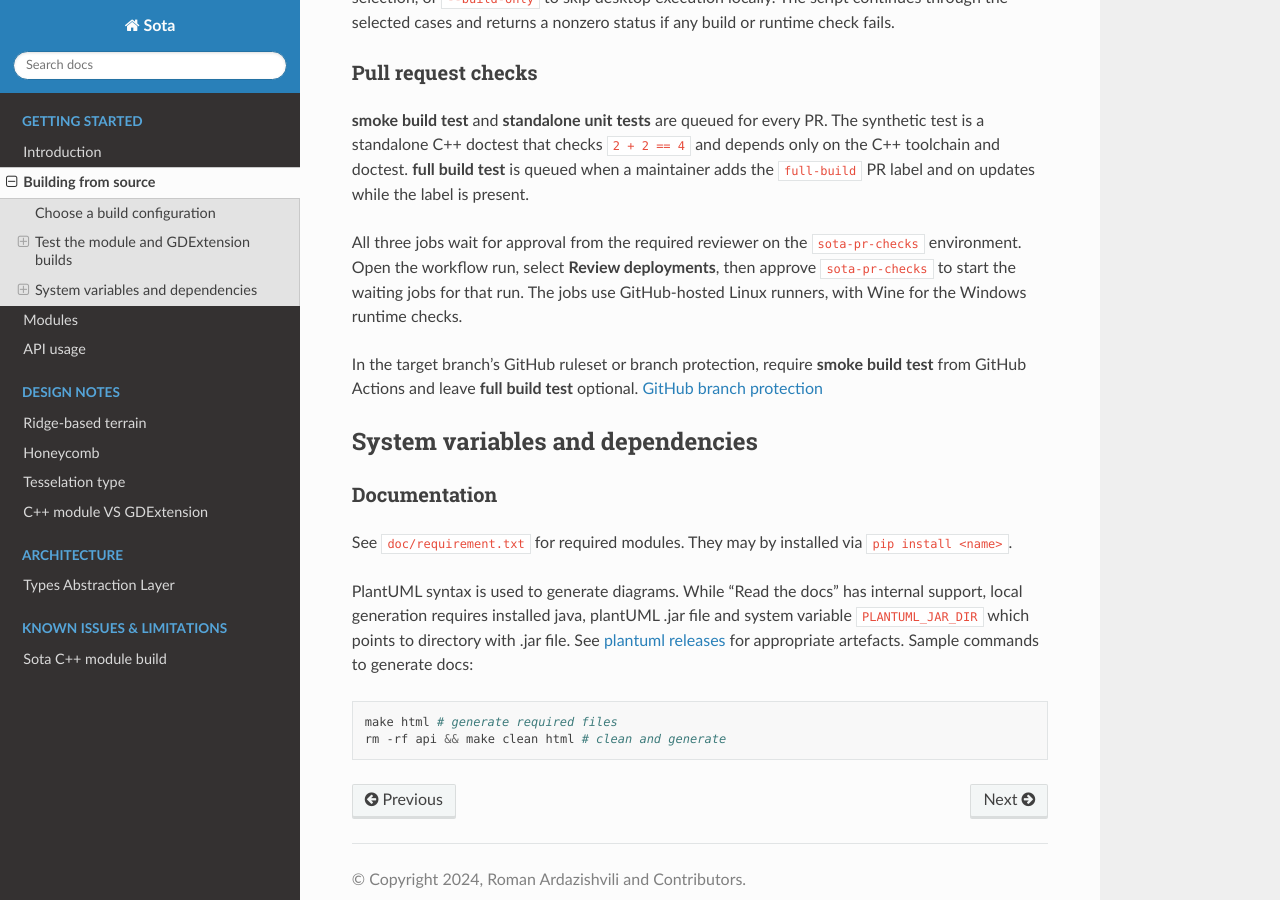
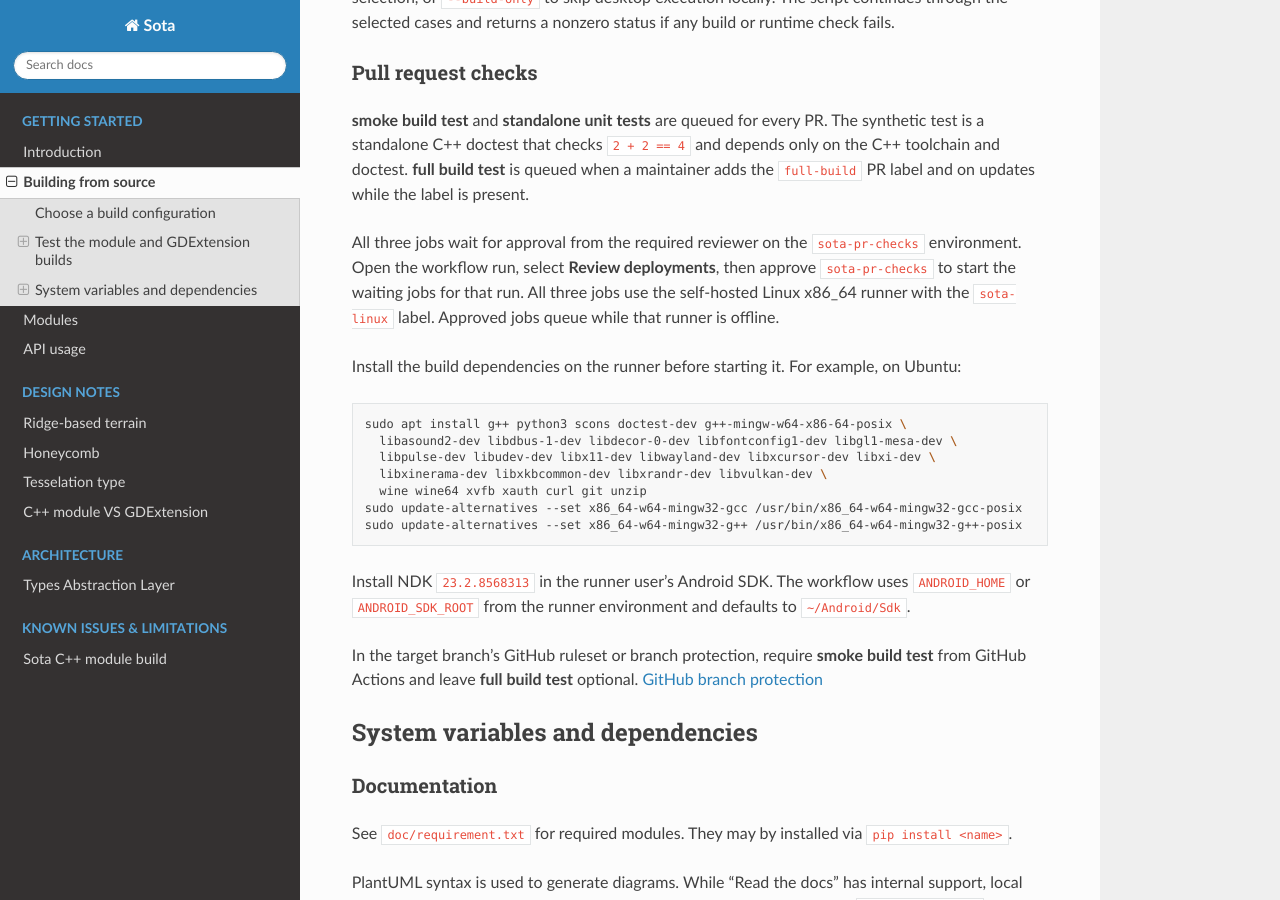
Before and after one commit to ardazishvili/Sota, a Sphinx documentation site: the page built from docs/content/getting_started/build.md, in a window 1280 px wide and 900 px high, scrolled down 1783 px. Built offline with Sphinx 7.4.7 and the Read the Docs theme 3.1.0, drawn with Linux system fonts in a browser that asks for light colours; pages that are not in the unit, such as notebooks, are missing from menus; the version number could not be read and is left out.

Commit message:
Run all PR checks on the self-hosted runner

````diff
--- a/docs/content/getting_started/build.md
+++ b/docs/content/getting_started/build.md
@@ -86,8 +86,25 @@ while the label is present.
 All three jobs wait for approval from the required reviewer on the
 `sota-pr-checks` environment. Open the workflow run, select
 **Review deployments**, then approve `sota-pr-checks` to start the waiting
-jobs for that run. The jobs use GitHub-hosted Linux runners, with Wine
-for the Windows runtime checks.
+jobs for that run. All three jobs use the self-hosted Linux x86_64 runner
+with the `sota-linux` label. Approved jobs queue while that runner is offline.
+
+Install the build dependencies on the runner before starting it. For
+example, on Ubuntu:
+
+```bash
+sudo apt install g++ python3 scons doctest-dev g++-mingw-w64-x86-64-posix \
+  libasound2-dev libdbus-1-dev libdecor-0-dev libfontconfig1-dev libgl1-mesa-dev \
+  libpulse-dev libudev-dev libx11-dev libwayland-dev libxcursor-dev libxi-dev \
+  libxinerama-dev libxkbcommon-dev libxrandr-dev libvulkan-dev \
+  wine wine64 xvfb xauth curl git unzip
+sudo update-alternatives --set x86_64-w64-mingw32-gcc /usr/bin/x86_64-w64-mingw32-gcc-posix
+sudo update-alternatives --set x86_64-w64-mingw32-g++ /usr/bin/x86_64-w64-mingw32-g++-posix
+```
+
+Install NDK `23.2.8568313` in the runner user's Android SDK. The workflow
+uses `ANDROID_HOME` or `ANDROID_SDK_ROOT` from the runner environment and
+defaults to `~/Android/Sdk`.
 
 In the target branch's GitHub ruleset or branch protection, require
 **smoke build test** from GitHub Actions and leave **full build test**
````
Also changed, not shown: 1 other file.
